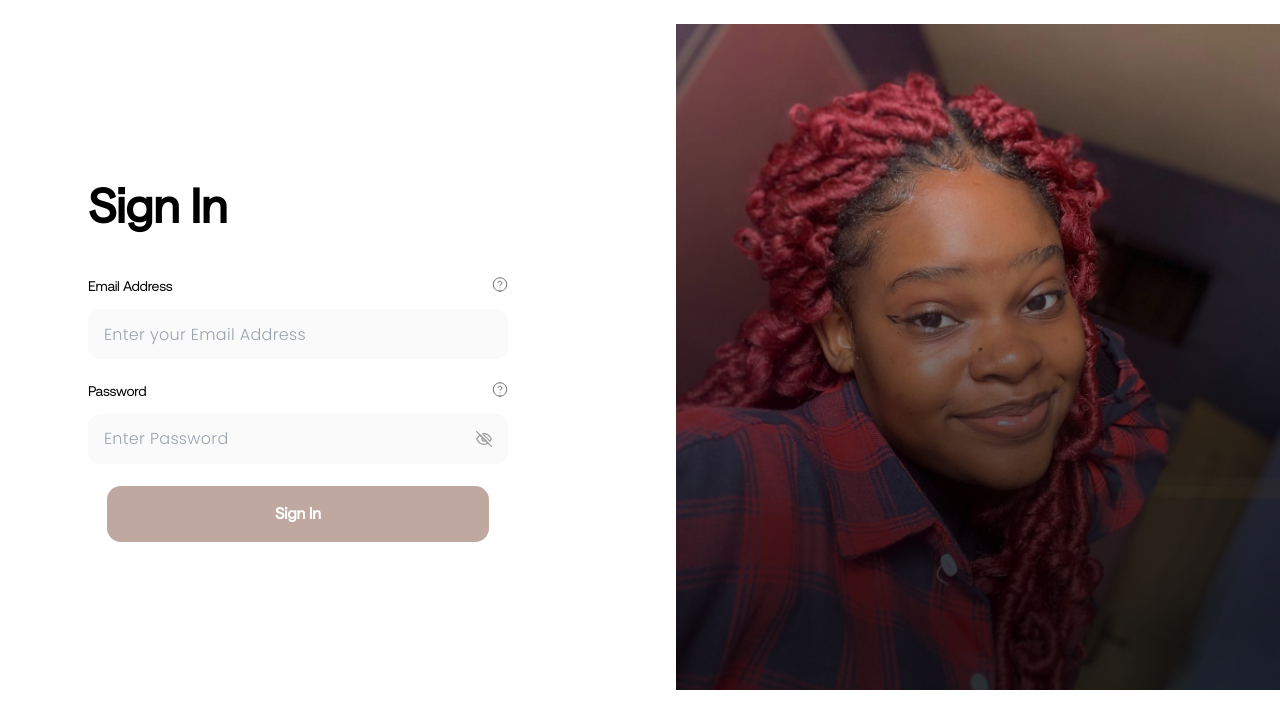
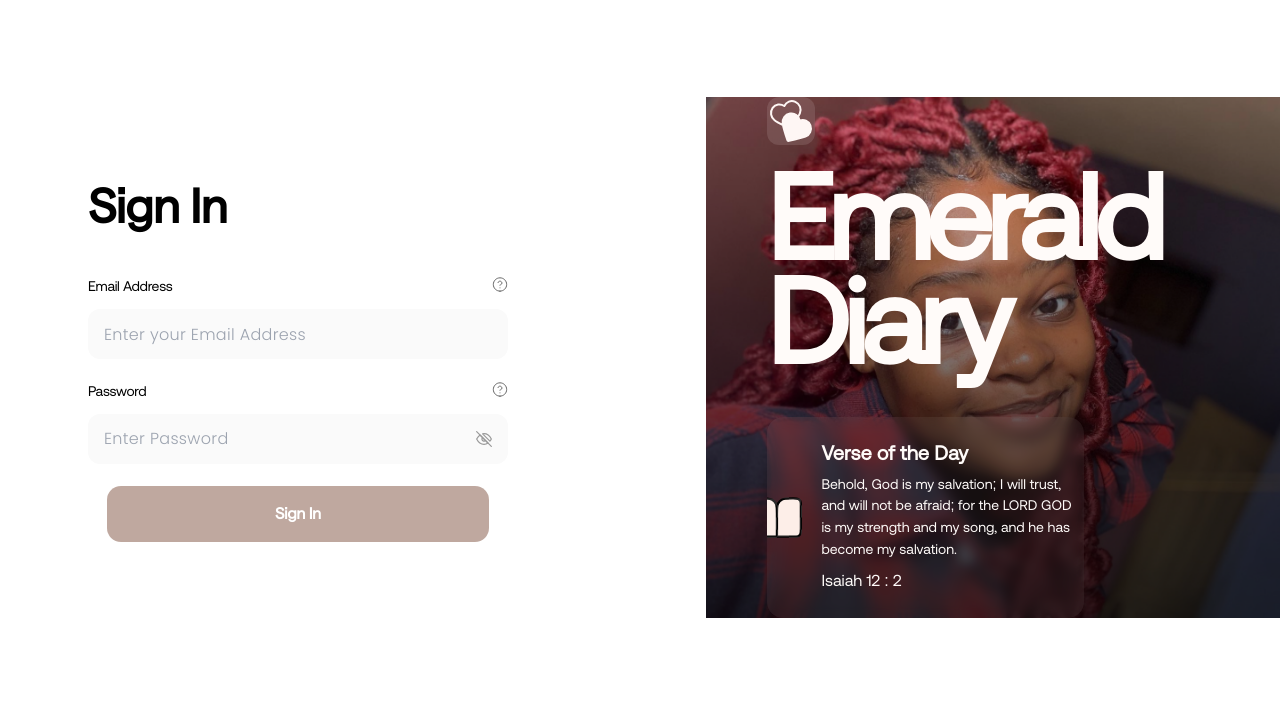
Before and after one commit to pipethedev/emerald-dairy, a Next.js app: page / in a window 1280 px wide. Shown: the top 728 px of the page. Built offline with nearby package versions, Linux system fonts and the light colour scheme.

Commit message:
[feat] quick links

```diff
--- a/app/page.tsx
+++ b/app/page.tsx
@@ -6,7 +6,7 @@ import { ChangeEvent, FormEvent, useState } from 'react';
 import { H2 } from '@/utils/typography';
 import toast from 'react-hot-toast';
 import axios from 'axios';
-import { Info } from '@/components/svgs';
+import { Hearts, Info, MobileHearts, Verse } from '@/components/svgs';
 import Input from '@/components/input';
 import Button from '@/components/button';
 
@@ -95,16 +95,52 @@ export default function SignIn() {
         </form>
       </div>
 
-      <figure>
-        <img
-          src='/images/bimbo.png'
-          alt='bimbo'
-          // width={`100%`}
-          // height={100}
-          // priority
-          loading='lazy'
-          draggable={false}
-        />
+      <figure
+        className='col-span-3 text-[#FFFBF9] h-full bg-[url(/images/bimbo.png)] bg-right bg-no-repeat flex items-center justify-center flex-col w-full lg:w-auto'
+        style={{ backgroundSize: '95%' }}
+      >
+        <div className='flex w-[70%] flex-col items-start justify-center'>
+          <div className='gap-11 w-3/4 flex flex-col'>
+            <div className='flex flex-col gap-5'>
+              <span
+                className='flex w-[3rem] h-[3rem] p-2 items-center justify-center rounded-xl bg-[#FEF6F4] lg:bg-lg-heart lg:backdrop-blur-[6px]'
+                // style={{ background: "rgba(254, 246, 244, 0.12)", backdropFilter: "blur(6px)" }}
+              >
+                <span className='hidden lg:inline-block'>
+                  <Hearts />
+                </span>
+                <span className='lg:hidden'>
+                  <MobileHearts />
+                </span>
+              </span>
+              <p className='font-aeonik text-[7.5rem] leading-[6.5rem] font-bold tracking-[-0.375rem]'>
+                Emerald Diary
+              </p>
+            </div>
+            <div
+              className='rounded-2xl flex pr-2 items-center justify-start gap-4'
+              style={{
+                background: 'rgba(255, 255, 255, 0.06)',
+                backdropFilter: 'blur(6px)',
+              }}
+            >
+              <Verse />
+              <div>
+                <p className='font-aeonik text-[0.875rem] leading-[155%]'>
+                  <b className='font-bold text-[1.25rem] mb-2.5 block'>
+                    Verse of the Day
+                  </b>
+                  Behold, God is my salvation; I will trust, and will not be
+                  afraid; for the LORD GOD is my strength and my song, and he
+                  has become my salvation.
+                  <span className='font-medium text-[1rem] mt-2.5 block'>
+                    Isaiah 12 : 2
+                  </span>
+                </p>
+              </div>
+            </div>
+          </div>
+        </div>
       </figure>
     </main>
   );
```
Also changed, not shown: public/icons/bimbo-profile.png (added), public/images/bimbo-profile.png (added).
